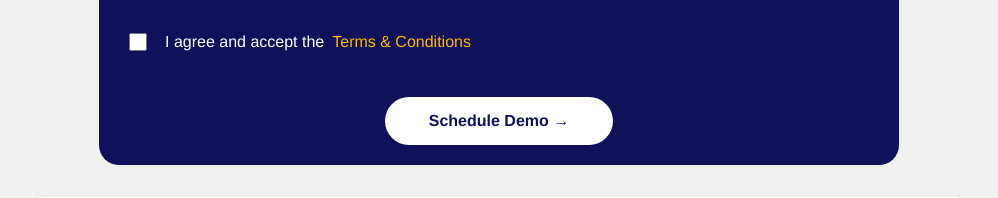
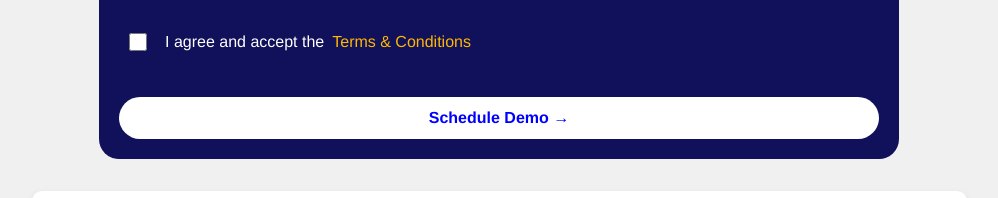
Before and after one commit to shubham12x/linkr, a plain HTML site: page index.html in a window 1280 px wide. Shown: the part 5214-5412 px from the top of the page, without its empty margins (141-1139 px from the left). Drawn offline with Linux system fonts and the light colour scheme.

Commit message:
Add files via upload

```diff
--- a/index.html
+++ b/index.html
@@ -391,7 +391,7 @@
           </label>
         </div>
 
-        <button type="submit" class="box30">Schedule Demo →</button>
+        <button type="submit" style="color: blue;">Schedule Demo →</button>
       </form>
     </div>
   </div>
--- a/style.css
+++ b/style.css
@@ -790,19 +790,7 @@ p {
     text-decoration: underline;
   }
 
-  .box30{
 
-    padding: 15px 30px;
-    border-radius: 30px;
-    font-size: 16px;
-    font-weight: 600;
-    cursor: pointer;
-    display: block;
-    margin: 0 auto;
-    transition: transform 0.2s;
-    color: #10105b;
-    width: 30%;
-  }
 
   button:hover {
     transform: translateY(-2px);
```
